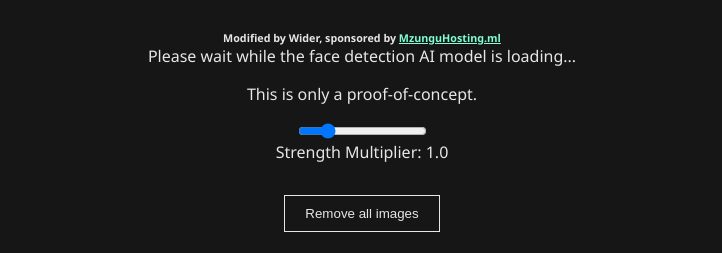
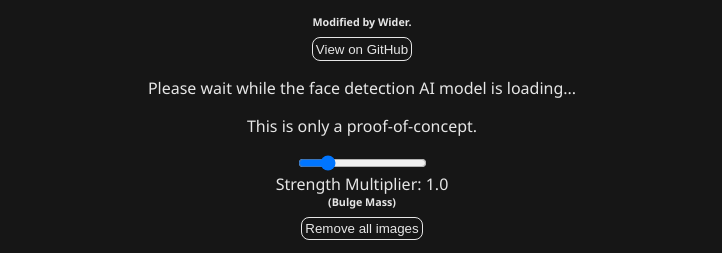
Before and after one commit to Ceiridge/Web-Face-Bulger, a plain HTML site: page index.html in a window 1280 px wide. Shown: the part 211-464 px from the top of the page, without its empty margins (278-1000 px from the left). Drawn offline with Linux system fonts and the light colour scheme.

Commit message:
Fixed some things.
Yada yada. Nobody's gonna look at these so who cares.

```diff
--- a/index.css
+++ b/index.css
@@ -7,6 +7,7 @@ body {
 	display: flex;
 	flex-direction: column;
 	align-items: center;
+	text-align: center;
 	padding: 20px;
 	margin-top: 0 !important;
 }
@@ -28,7 +29,7 @@ h1 {
 }
 
 button {
-	border-radius: 00px;
+	border-radius: .5rem;
 	background-color: #161616;
 	color: #e6e6e6;
 	border: 1px solid #e6e6e6;
@@ -42,7 +43,6 @@ h1 {
 
 h6 {
 	margin: 0 !important;
-	margin-top: 1rem !important;
 }
 
 h3 {
@@ -71,12 +71,26 @@ h3 {
 	z-index: 10;
 	box-shadow: 0 2px 5px rgba(0,0,0,0.2);
 	margin: 0 !important;
+
 }
 
 .save-button:hover {
 	opacity: 0.9;
 	transform: translateY(-1px);
 	box-shadow: 0 4px 8px rgba(0,0,0,0.3);
+
+}
+
+.button {
+	padding: .2rem;
+	margin-top: .5rem !important;
+	margin-bottom: 1rem !important;
+	transition: all 0.3s ease;
+	overflow: hidden;
+}
+button:hover {
+	background-color: #2a2a2a;
+	border-color: #444;
 }
 
 img {
@@ -91,7 +105,7 @@ img {
 #drop-area {
 	border: 2px dashed #444;
 	border-radius: 8px;
-	padding: 40px;
+	padding: 4rem;
 	text-align: center;
 	background: rgba(30, 30, 30, 0.6);
 	transition: all 0.3s ease;
--- a/index.html
+++ b/index.html
@@ -8,12 +8,14 @@
 <body>
 	<h1 style="margin-bottom: 0;">Web Face Bulger</h1>
 	<h3>By Ceiridge</h3>
-	<h6>Modified by Wider, sponsored by <a href="https://mzunguhosting.ml">MzunguHosting.ml</a></h6>
+	<h6>Modified by Wider.</h6>
+	<button class="button" onclick="window.open('https://ceiridge.github.io/Web-Face-Bulger/', '_blank')">View on GitHub</button>
 <div id="loading-area">Please wait while the face detection AI model is loading...</div>
 <p>This is only a proof-of-concept.</p>
 <input type="range" id="strength-slider" min="0" max="5" value="1" step="0.1">
 <label for="strength-slider">Strength Multiplier: <span id="strength-slider-value">1.0</span></label>
-<button id="clear-images">Remove all images</button>
+<h6>(Bulge Mass)</h6>
+<button id="clear-images" class="button">Remove all images</button>
 
 <div id="drop-area" style="display: none">Drop or paste your image or video (MP4,H.264) here</div>
 
--- a/index.js
+++ b/index.js
@@ -24,7 +24,7 @@ function showLoading(element) {
     spinner.textContent = '🤔';
     overlay.appendChild(spinner); // DEAR GOD HE'S SPINNING
     element.style.position = 'relative';
-	element.style.borderRadius = '100%';
+	element.style.borderRadius = '0.5rem';
 	element.style.padding = '1.5rem';
     element.appendChild(overlay);
     return overlay;
```
